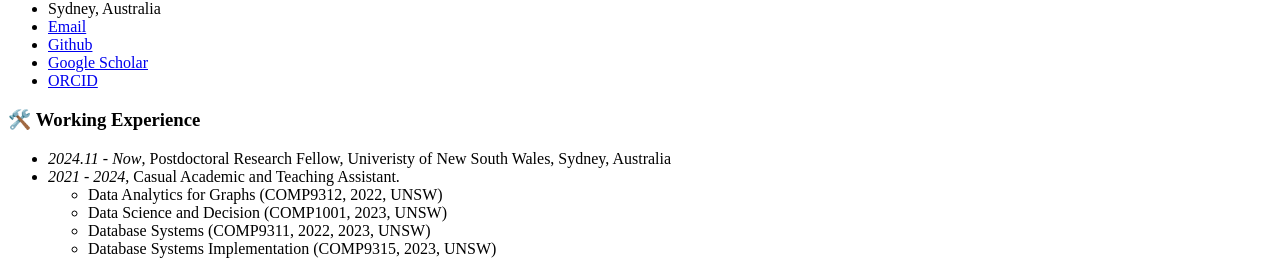
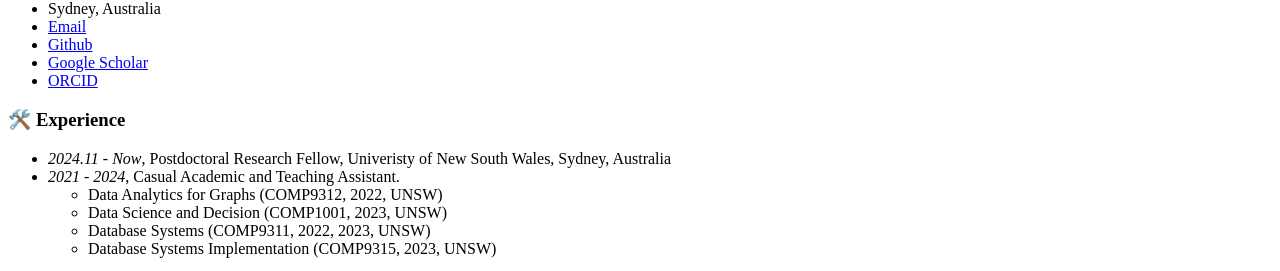
Before and after one commit to jianwei-cse/jianwei-cse.github.io, a Jekyll site: the page built from _pages/includes/experience.md, in a window 1280 px wide. Shown: the part 1579-1850 px from the top of the page. Built offline with Jekyll 4.4.1, drawn with Linux system fonts in a browser that asks for light colours; our own code applies the rules of GitHub Pages for plain Markdown files; a script bundle is joined from its source files by our own code.

Commit message:
first commit

```diff
--- a/_config.yml
+++ b/_config.yml
@@ -38,7 +38,7 @@ author:
   flickr           :
   facebook         :
   foursquare       :
-  github           : jianwei-cse # e.g., "github username"
+  github           : guaiyoui # e.g., "github username"
   google_plus      :
   keybase          :
   instagram        :
--- a/_data/navigation.yml
+++ b/_data/navigation.yml
@@ -11,7 +11,7 @@ main:
     url: "/#-publications"
 
   - title: "Experience"
-    url: "/#-working-experience"
+    url: "/#-experience"
 
   - title: "Education"
     url: "/#-education"
--- a/_pages/includes/experience.md
+++ b/_pages/includes/experience.md
@@ -1,4 +1,4 @@
-# 🛠️ Working Experience
+# 🛠️ Experience
 
 - *2024.11 - Now*, Postdoctoral Research Fellow, Univeristy of New South Wales, Sydney, Australia
 - *2021 - 2024*, Casual Academic and Teaching Assistant.
```
